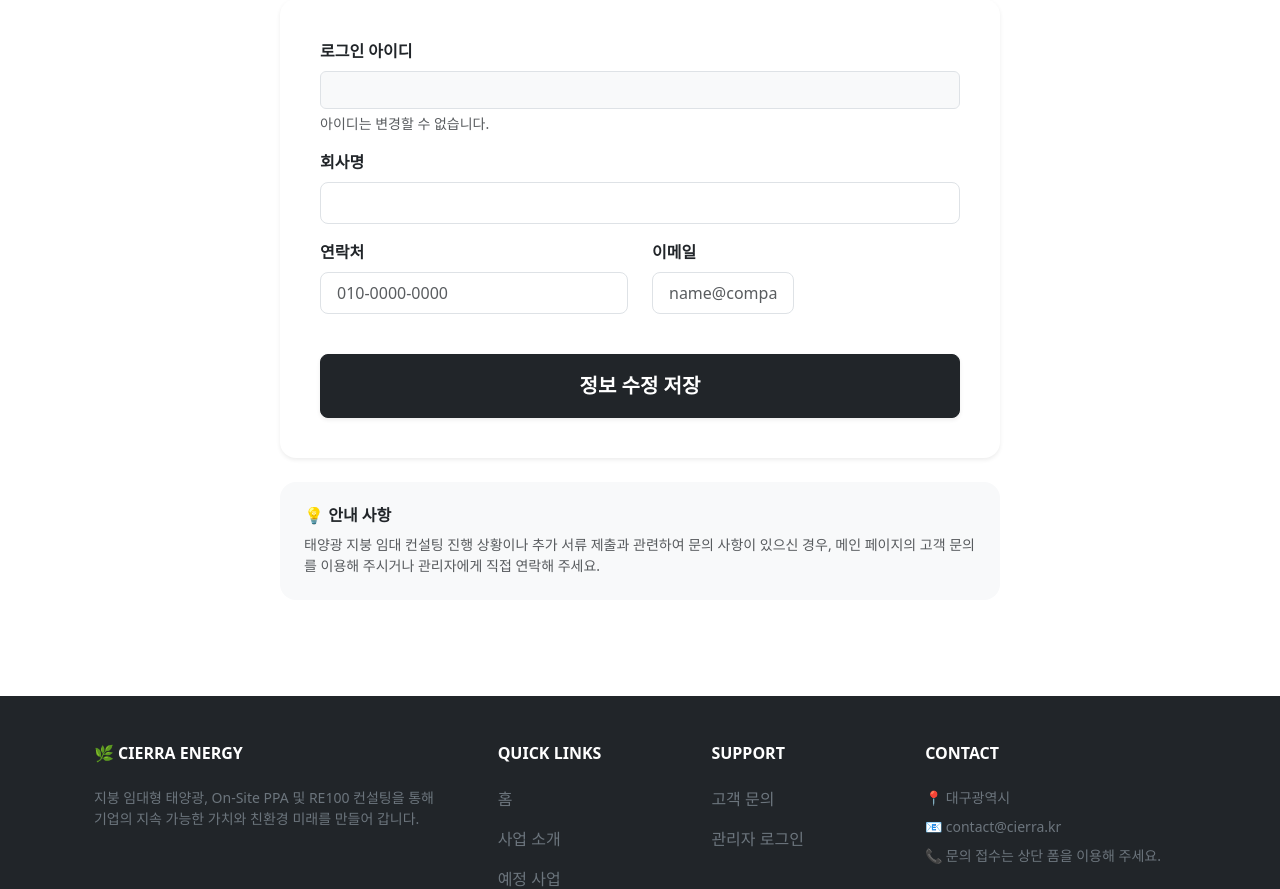
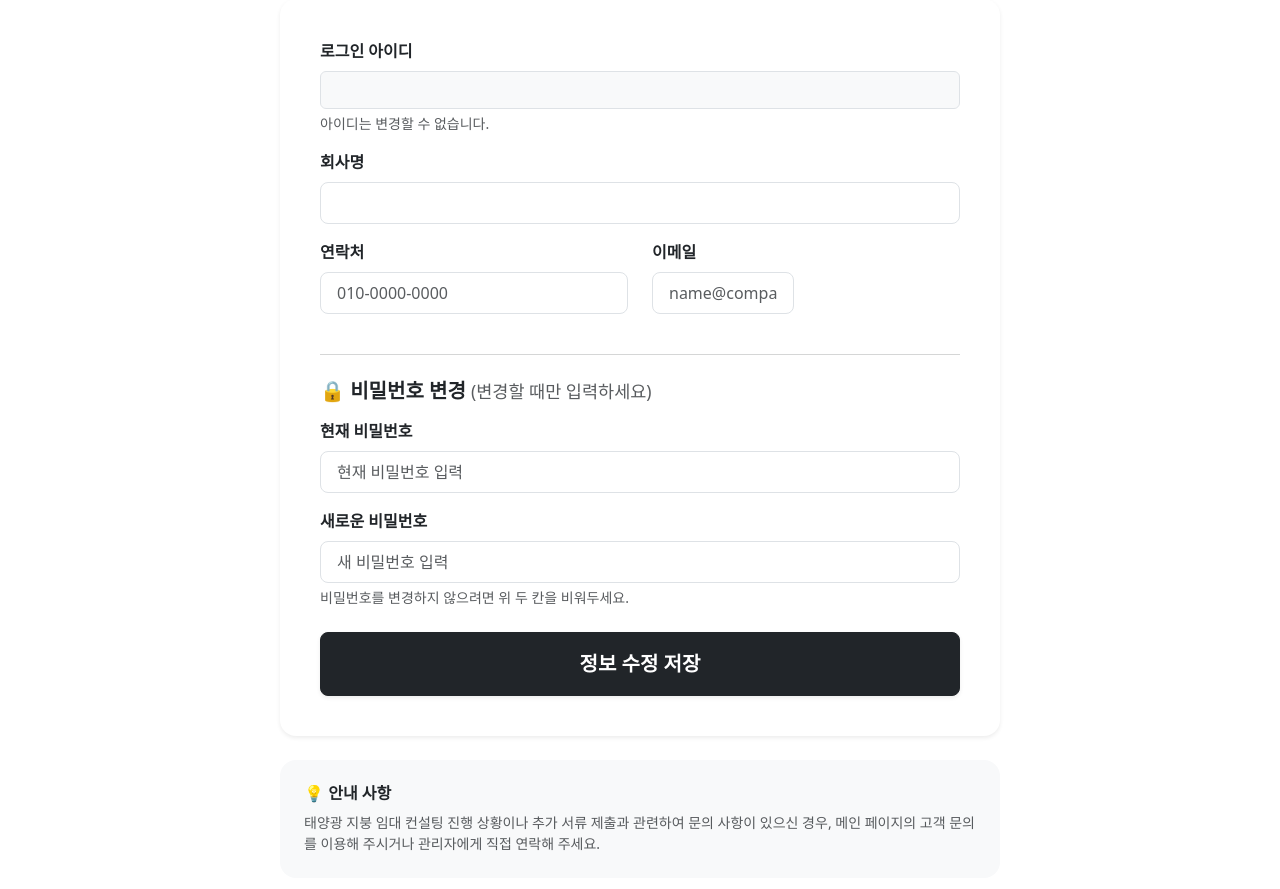
Before and after one commit to Rvnning/company-site, a Flask app: page /dashboard/user in a window 1280 px wide. Shown: the part 244-1133 px from the top of the page. Run offline with Flask 3, Linux system fonts and the light colour scheme; the visitor is signed in with stand-in values (Sample User, id 1); data that the repository does not hold is empty; some libraries are stand-ins or nearby versions.

Commit message:
user_dashboard passowrd reset

```diff
--- a/app.py
+++ b/app.py
@@ -205,6 +205,8 @@ def user_dashboard():
         company_name = request.form.get('company_name')
         phone = request.form.get('phone', '')
         email = request.form.get('email', '')
+        current_password = request.form.get('current_password', '')
+        new_password = request.form.get('new_password', '')
 
         update_data = {
             "company_name": company_name,
@@ -213,10 +215,20 @@ def user_dashboard():
         }
 
         try:
-            # Supabase users 테이블에서 현재 로그인한 유저의 정보 업데이트
+            # 2. 비밀번호 변경을 시도하는 경우
+            if current_password and new_password:
+                # 현재 로그인된 유저의 기존 비밀번호 해시 가져오기
+                res = supabase.table('users').select("password_hash").eq('id', user_id).execute()
+                if res.data and check_password_hash(res.data[0]['password_hash'], current_password):
+                    # 현재 비밀번호가 일치하면 새 비밀번호 해시 생성 후 업데이트 대상에 추가
+                    update_data["password_hash"] = generate_password_hash(new_password)
+                else:
+                    flash('현재 비밀번호가 일치하지 않습니다. 비밀번호 변경은 실패했습니다.', 'danger')
+                    return redirect(url_for('user_dashboard'))
+
+            # 3. Supabase 업데이트 실행
             supabase.table('users').update(update_data).eq('id', user_id).execute()
 
-            # 세션에 저장된 회사명 캐시도 함께 갱신
             session['company_name'] = company_name
             flash('회원 정보가 성공적으로 수정되었습니다.', 'success')
         except Exception as e:
--- a/templates/user_dashboard.html
+++ b/templates/user_dashboard.html
@@ -56,6 +56,21 @@
                             </div>
                         </div>
 
+                        <!-- 기존 회사명, 연락처, 이메일 입력 폼 아래쪽에 추가 -->
+                        <hr class="my-4 text-muted">
+                        <h5 class="fw-bold mb-3">🔒 비밀번호 변경 <span class="text-muted small fw-normal">(변경할 때만 입력하세요)</span></h5>
+
+                        <div class="mb-3">
+                            <label class="form-label fw-semibold">현재 비밀번호</label>
+                            <input type="password" class="form-control form-control-lg fs-6" name="current_password" placeholder="현재 비밀번호 입력">
+                        </div>
+
+                        <div class="mb-4">
+                            <label class="form-label fw-semibold">새로운 비밀번호</label>
+                            <input type="password" class="form-control form-control-lg fs-6" name="new_password" placeholder="새 비밀번호 입력">
+                            <div class="form-text">비밀번호를 변경하지 않으려면 위 두 칸을 비워두세요.</div>
+                        </div>
+
                         <div class="d-grid gap-2 mt-4">
                             <button type="submit" class="btn btn-dark btn-lg py-3 fw-semibold shadow-sm">정보 수정 저장</button>
                         </div>
```
